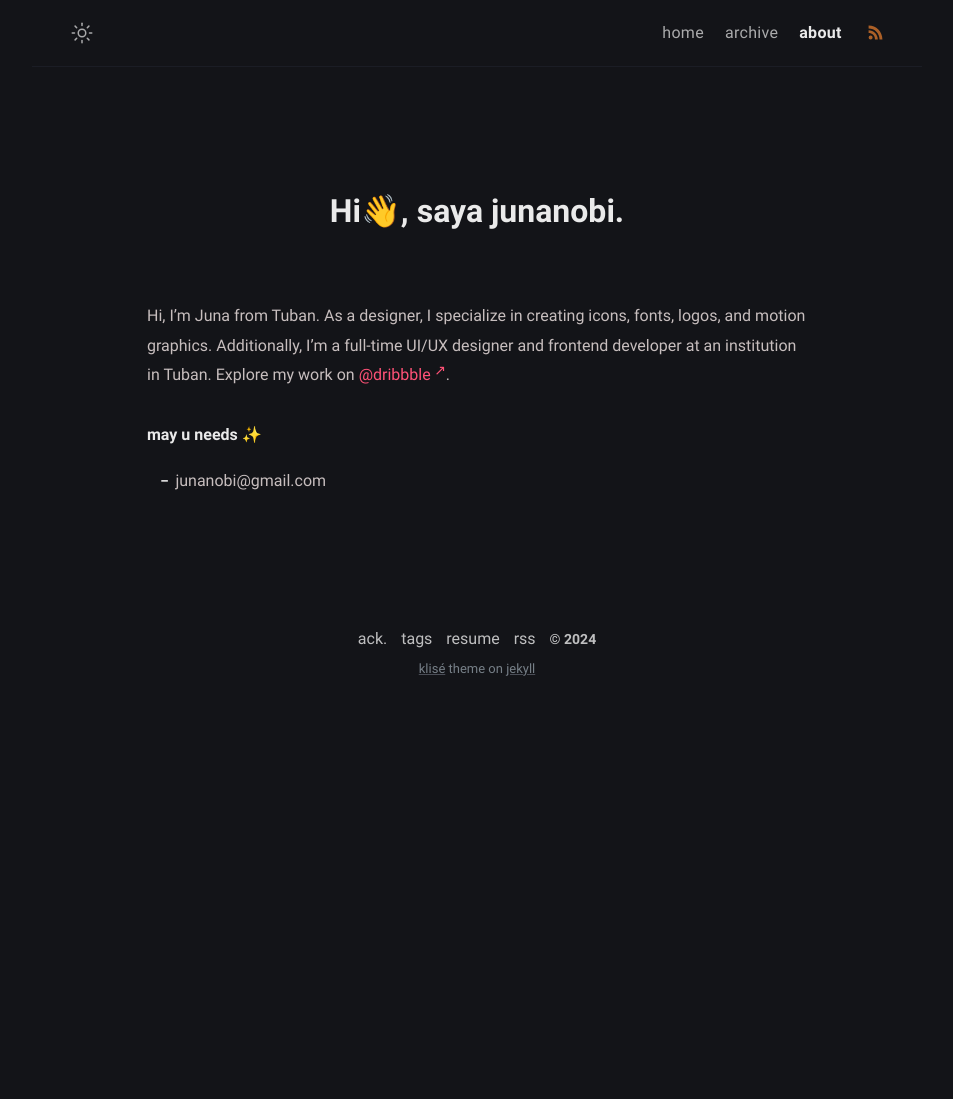
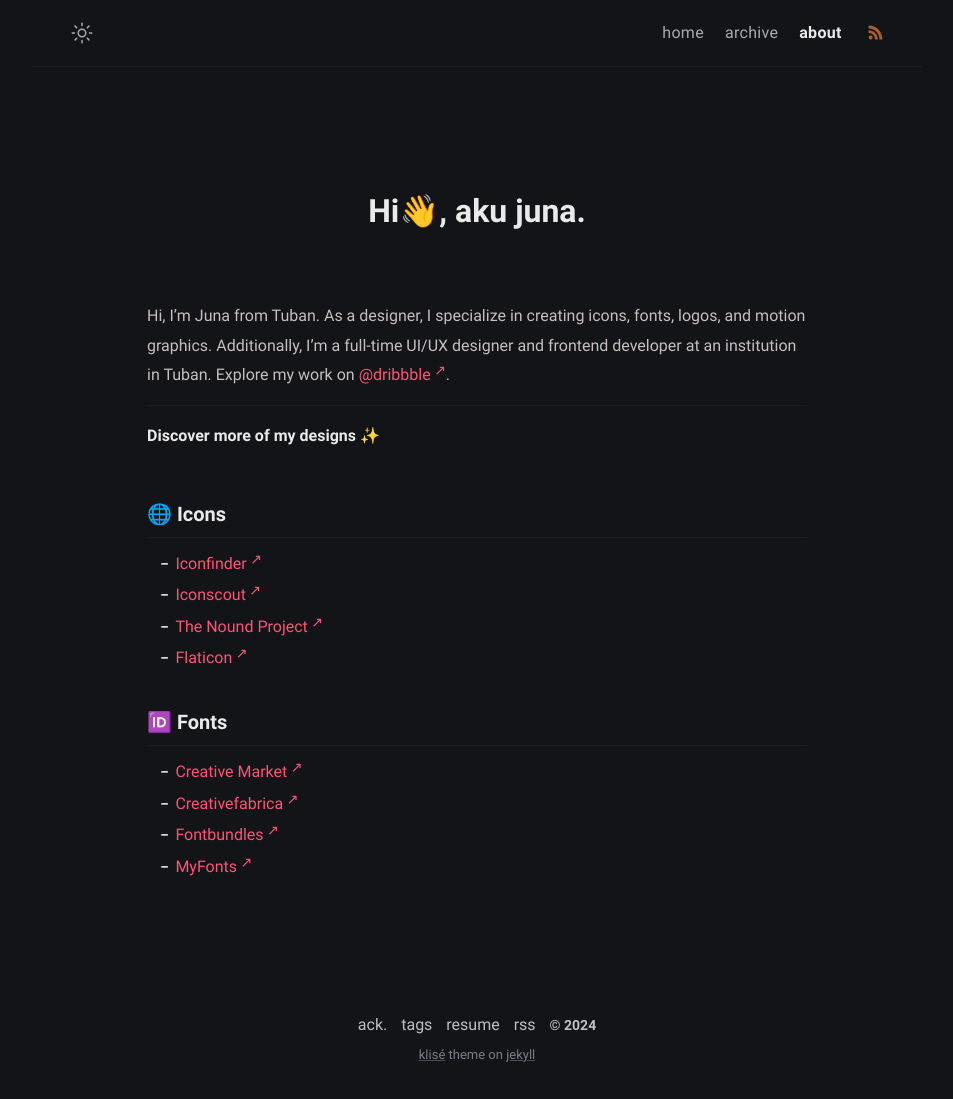
Before and after one commit to junanobi/junanobi.github.io, a Jekyll site: the page built from about.md, in a window 1280 px wide. Shown: the whole page, without its empty margins (163-1116 px from the left). Built offline with Jekyll 4.4.1, drawn with Linux system fonts in a browser that asks for light colours; before the commit the page ends 900 px from its top, so only the background shows below that.

Commit message:
update about

```diff
--- a/about.md
+++ b/about.md
@@ -1,5 +1,5 @@
 ---
-title: Hi👋, saya junanobi
+title: Hi👋, aku juna
 permalink: /about/
 layout: page
 excerpt: Hi, I'm Juna from Tuban. As a designer, I specialize in creating icons, fonts, logos, and motion graphics. Additionally, I'm a full-time UI/UX designer and frontend developer at an institution in Tuban.
@@ -8,7 +8,22 @@ comments: false
 
 Hi, I'm Juna from Tuban. As a designer, I specialize in creating icons, fonts, logos, and motion graphics. Additionally, I'm a full-time UI/UX designer and frontend developer at an institution in Tuban. Explore my work on <a href="https://dribbble.com/junanobi" target="_blank" rel="noopener">@dribbble</a>.
 
-**may u needs ✨**
+<hr>
 
-- {{ site.author.email }}
+**Discover more of my designs ✨**
+
+### 🌐 Icons
+- <a href="https://www.iconfinder.com/junanobi" target="_blank" rel="noopener">Iconfinder</a>
+- <a href="https://iconscout.com/contributors/iconzilla" target="_blank" rel="noopener">Iconscout</a>
+- <a href="https://thenounproject.com/creator/junanobi/" target="_blank" rel="noopener">The Nound Project</a>
+- <a href="https://www.flaticon.com/authors/iconzilla" target="_blank" rel="noopener">Flaticon</a>
+
+### 🆔 Fonts
+- <a href="https://creativemarket.com/junanobi" target="_blank" rel="noopener">Creative Market</a>
+- <a href="https://www.creativefabrica.com/designer/junanobi/" target="_blank" rel="noopener">Creativefabrica</a>
+- <a href="https://fontbundles.net/junartmosphere" target="_blank" rel="noopener">Fontbundles</a>
+- <a href="https://www.myfonts.com/collections/junanobi-foundry" target="_blank" rel="noopener">MyFonts</a>
+
+
+<!-- - {{ site.author.email }} -->
 <!-- - github.com/{{ site.author.github }} -->
```
